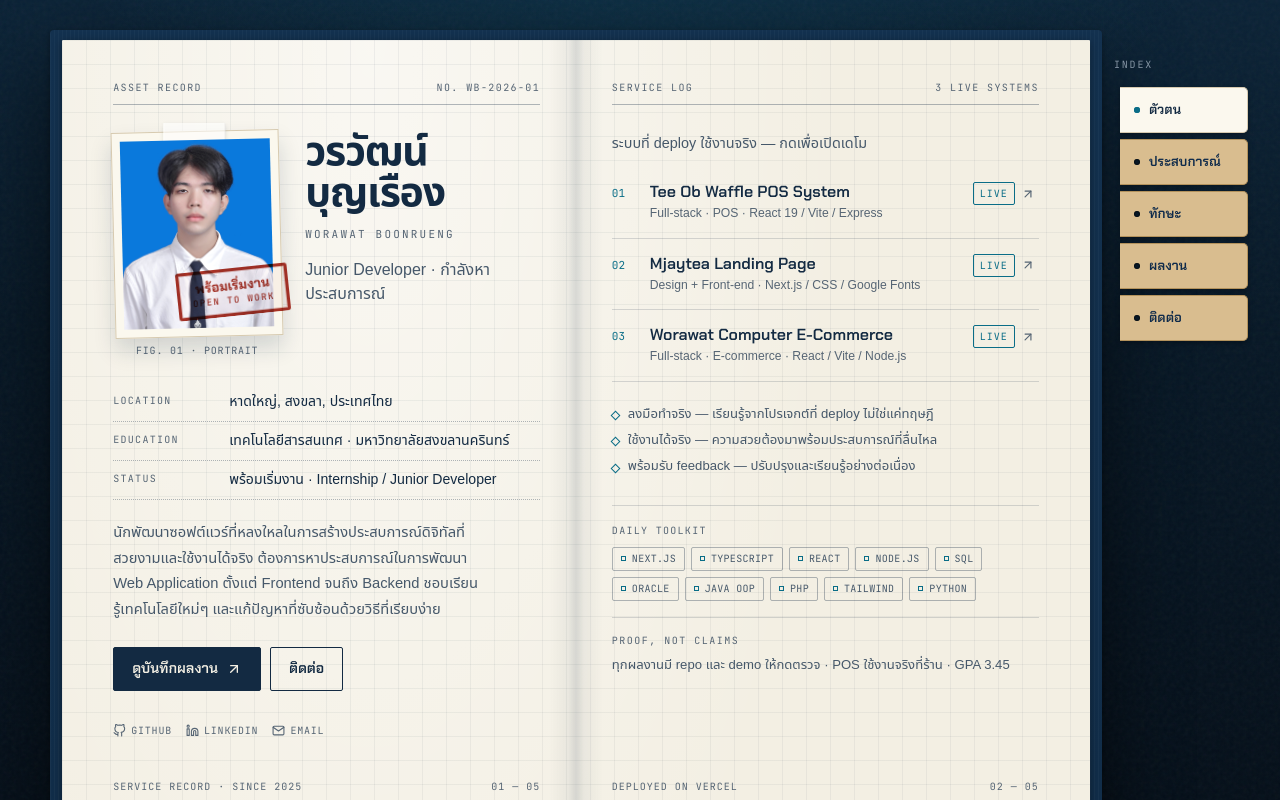
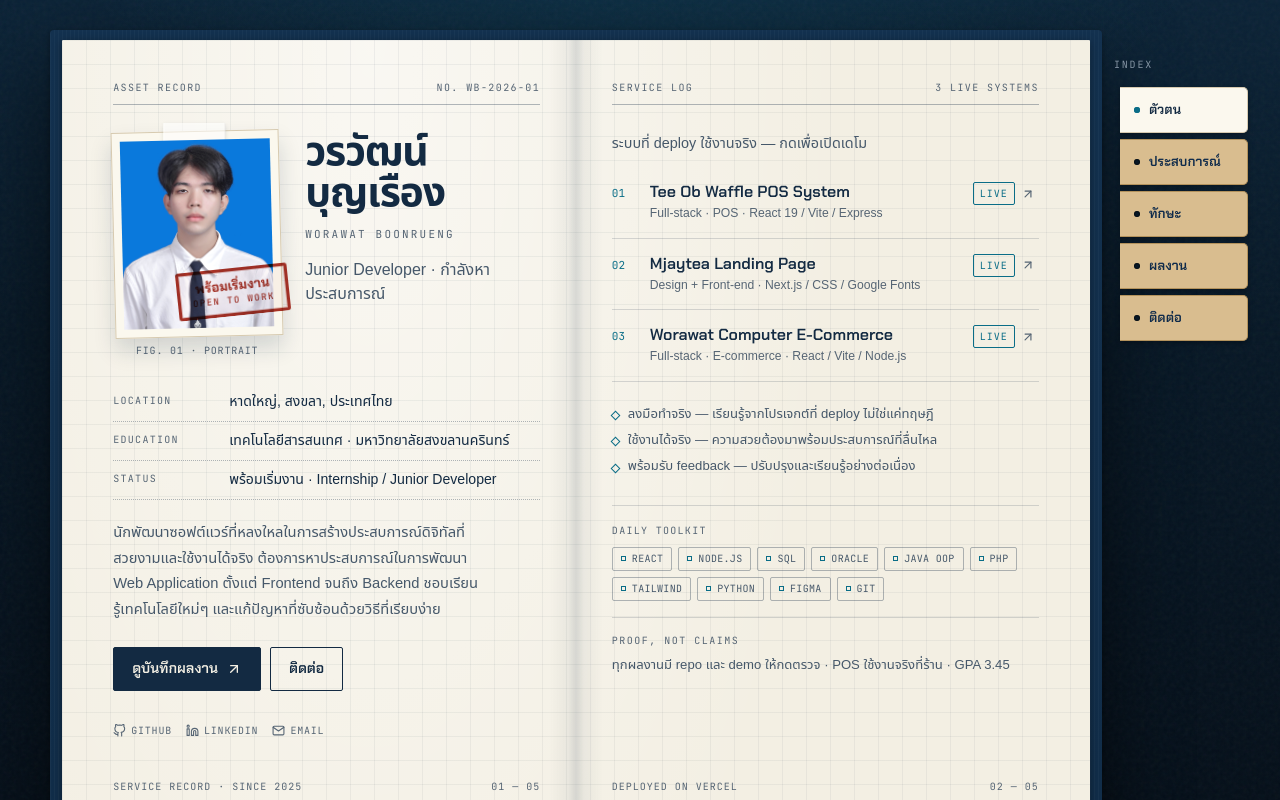
Before and after one commit to Comebackism/resumeworawat, a Next.js app: page / in a window 1280 px wide. Shown: the top 800 px of the page. Built offline with nearby package versions, Linux system fonts and the light colour scheme; a web font is replaced by a local one.

Commit message:
เอา Next.js และ TypeScript ออกจาก Daily Toolkit ในหน้าแรก

```diff
--- a/src/components/HeroSection.tsx
+++ b/src/components/HeroSection.tsx
@@ -8,6 +8,10 @@ export function HeroSection() {
   const [firstName, ...rest] = resumeData.name.split(" ");
   const lastName = rest.join(" ");
   const liveProjects = resumeData.projects;
+  const toolkit = resumeData.techStack
+    .map((tech) => tech.name)
+    .filter((name) => name !== "Next.js" && name !== "TypeScript")
+    .slice(0, 10);
 
   return (
     <section id="profile" className="spread hero" aria-labelledby="hero-name">
@@ -138,9 +142,9 @@ export function HeroSection() {
 
         <p className="stack-label hero-stack-label">Daily toolkit</p>
         <div className="stack-grid">
-          {resumeData.techStack.slice(0, 10).map((tech) => (
-            <span className="stack-tag" key={tech.name}>
-              {tech.name}
+          {toolkit.map((name) => (
+            <span className="stack-tag" key={name}>
+              {name}
             </span>
           ))}
         </div>
```
